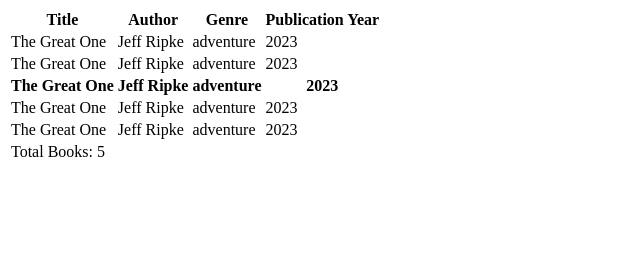
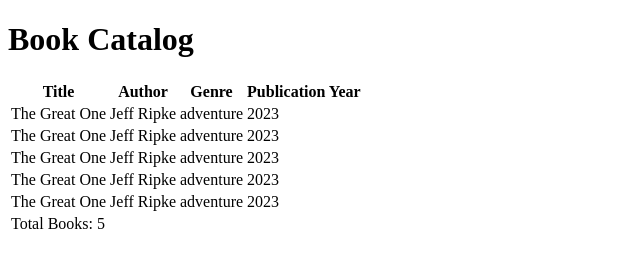
Before and after one commit to jripke74/fs-book-catalog-table, a plain HTML site: page index.html in a window 1280 px wide. Shown: the whole page, without its empty margins (0-640 px from the left). Drawn offline with Linux system fonts and the light colour scheme.

Commit message:
add meta tags, th to tr

```diff
--- a/index.html
+++ b/index.html
@@ -2,10 +2,17 @@
 <html lang="en">
   <head>
     <meta charset="UTF-8" />
+    <meta name="description" content="A table of fine books" />
+    <meta property="og:title" content="tableofbooks.com" />
+    <meta property="og:type" content="website" />
+    <meta property="og:image" content="image url" />
+    <meta property="og:url" content="https://www.tableofbooks.com" />
     <meta name="vieport" content="width=device-width, initial-scale=1.0" />
     <title>Book Catalog</title>
+    <link rel="stylesheet" href="./style.css" />
   </head>
   <body>
+    <h1>Book Catalog</h1>
     <table>
       <thead>
         <tr>
@@ -29,10 +36,10 @@
           <td>2023</td>
         </tr>
         <tr>
-          <th>The Great One</th>
-          <th>Jeff Ripke</th>
-          <th>adventure</th>
-          <th>2023</th>
+          <td>The Great One</td>
+          <td>Jeff Ripke</td>
+          <td>adventure</td>
+          <td>2023</td>
         </tr>
         <tr>
           <td>The Great One</td>
@@ -47,7 +54,6 @@
           <td>2023</td>
         </tr>
       </tbody>
-
       <tfoot>
         <tr>
           <td colspan="4">Total Books: 5</td>
```
